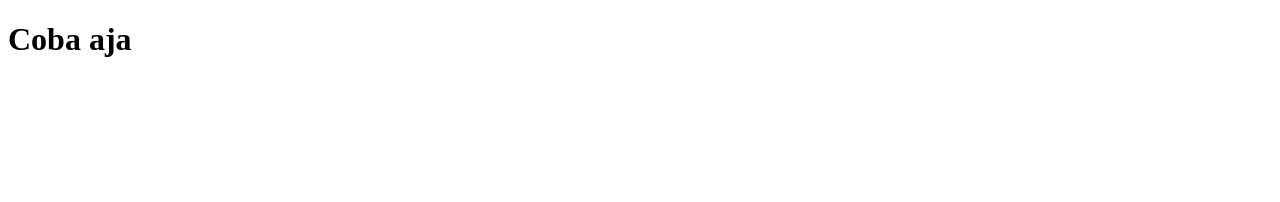
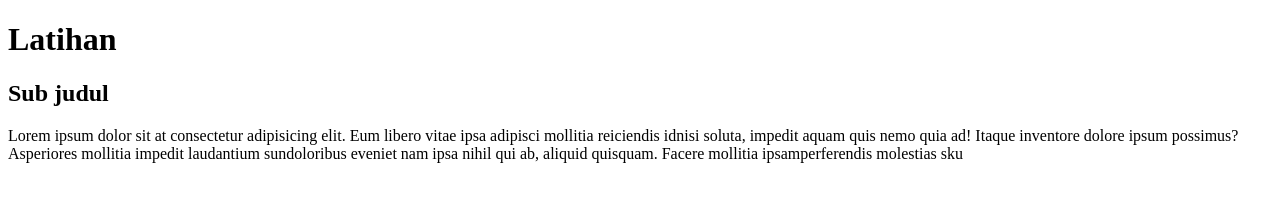
Before and after one commit to mrmasku/test, a plain HTML site: page index.html in a window 1280 px wide. Drawn offline with Linux system fonts and the light colour scheme.

Commit message:
merapihkan source code

```diff
--- a/index.html
+++ b/index.html
@@ -1,12 +1,20 @@
 <!DOCTYPE html>
 <html lang="en">
+
 <head>
     <meta charset="UTF-8">
     <meta name="viewport" content="width=device-width, initial-scale=1.0">
     <meta http-equiv="X-UA-Compatible" content="ie=edge">
     <title>Latihan</title>
 </head>
+
 <body>
-    <h1>Coba aja</h1>
+    <h1>Latihan</h1>
+    <h2>Sub judul</h2>
+    <p>Lorem ipsum dolor sit at consectetur adipisicing elit. Eum libero vitae ipsa adipisci mollitia reiciendis idnisi
+        soluta, impedit aquam quis nemo quia ad! Itaque inventore dolore ipsum possimus? Asperiores mollitia impedit
+        laudantium sundoloribus eveniet nam ipsa nihil qui ab, aliquid quisquam. Facere mollitia ipsamperferendis
+        molestias sku</p>
 </body>
+
 </html>
```
